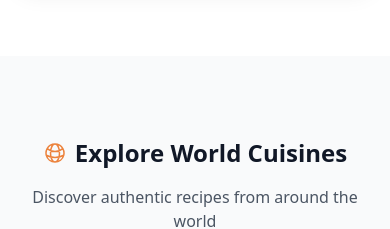
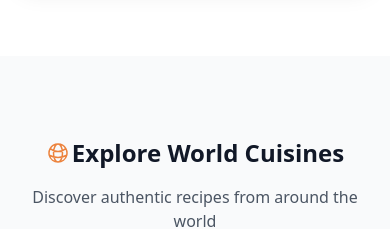
Before and after one commit to Hassan-HassanAbdullah/recipesaverFrontend, an Angular app: page / in a window 390 px wide. Shown: the part 1180-1409 px from the top of the page. Built offline with nearby package versions, Linux system fonts and the light colour scheme.

Commit message:
Explore heading si ke ha

```diff
--- a/src/app/pages/explore-recipe/explore-recipe.component.html
+++ b/src/app/pages/explore-recipe/explore-recipe.component.html
@@ -1,7 +1,7 @@
 <section class="py-20 bg-gray-50 dark:bg-gray-900">
     <div class="max-w-7xl mx-auto px-4 sm:px-6 lg:px-8">
         <div class="text-center mb-12 px-4">
-            <h2 class="flex items-center justify-center gap-2 font-extrabold text-gray-900 dark:text-white mb-4 leading-snug
+            <h2 class="flex items-center justify-center gap-0.5 md:gap-2 font-extrabold text-gray-900 dark:text-white mb-4 leading-snug
            text-2xl sm:text-3xl md:text-4xl lg:text-5xl">
 
                 <!-- Icon -->
```
